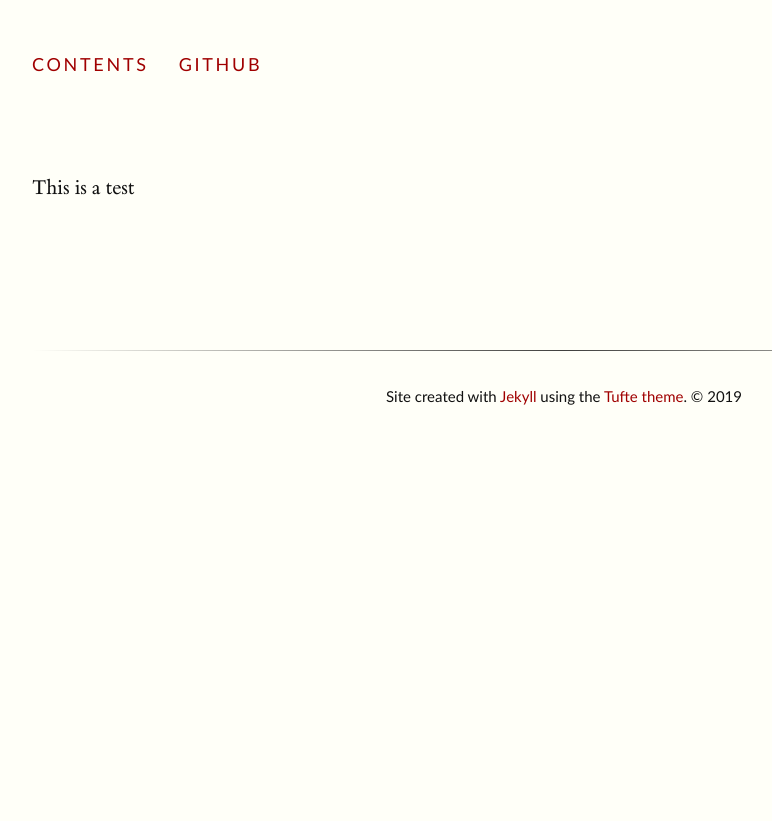
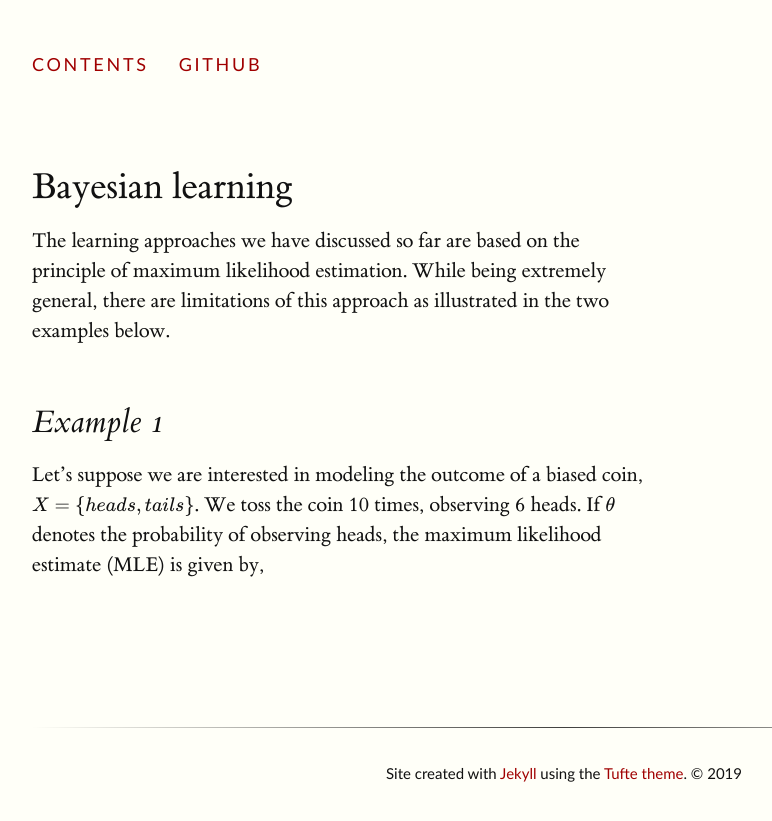
Before and after one commit to luisgc2116/luis_notes, a Jekyll site: the page built from preliminaries/intro_bayesian_prob/intro_bay.md, in a window 1280 px wide. Shown: the top 821 px of the page, without its empty margins (128-900 px from the left). Built offline with Jekyll 4.4.1, drawn with Linux system fonts in a browser that asks for light colours; our own code applies the rules of GitHub Pages for plain Markdown files; formulas are drawn with MathJax 3.

Commit message:
Update intro_bay.md

```diff
--- a/preliminaries/intro_bayesian_prob/intro_bay.md
+++ b/preliminaries/intro_bayesian_prob/intro_bay.md
@@ -1 +1,10 @@
-This is a test
+---
+layout: post
+title: Bayesian Learning
+---
+
+The learning approaches we have discussed so far are based on the principle of maximum likelihood estimation. While being extremely general, there are limitations of this approach as illustrated in the two examples below.
+
+## Example 1
+
+Let's suppose we are interested in modeling the outcome of a biased coin, $$X = \{heads, tails\}$$. We toss the coin 10 times, observing 6 heads. If $$\theta$$ denotes the probability of observing heads, the maximum likelihood estimate (MLE) is given by,
```
